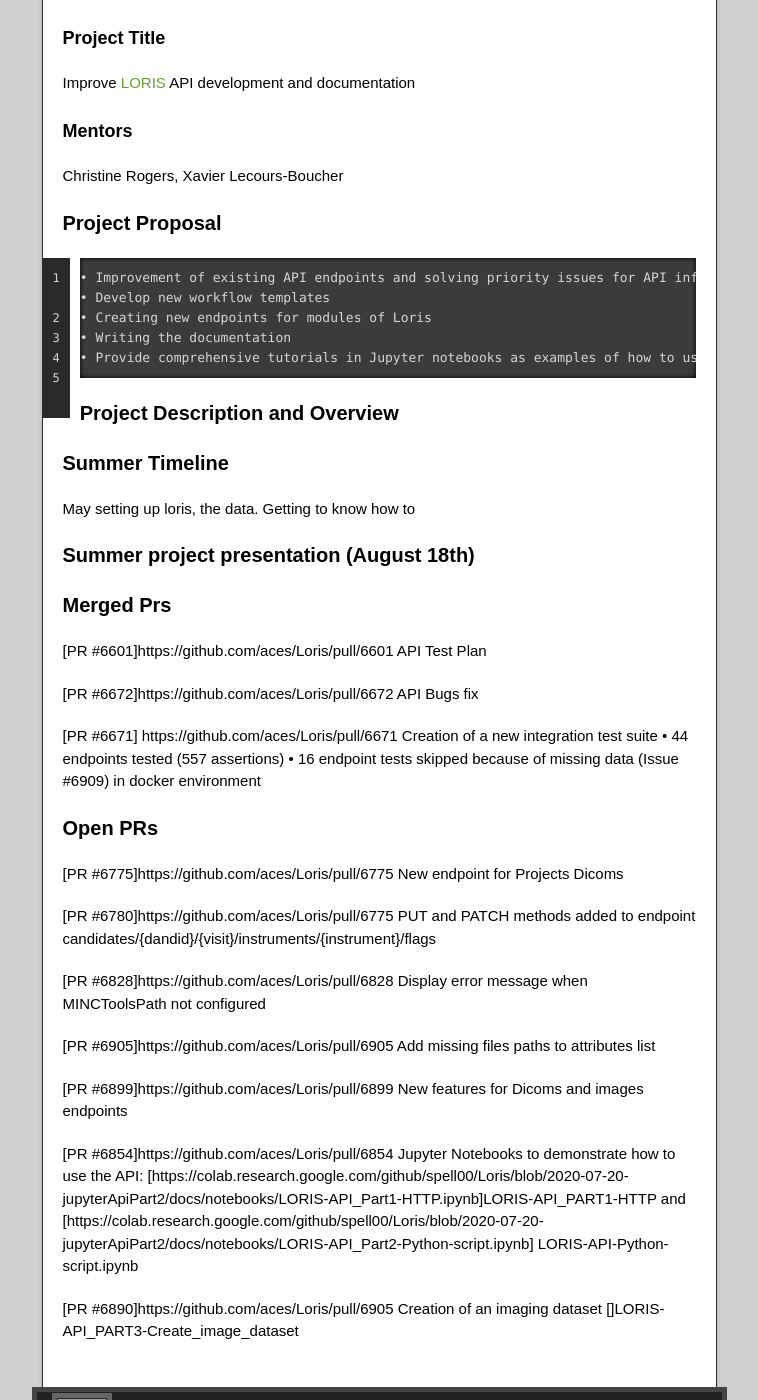
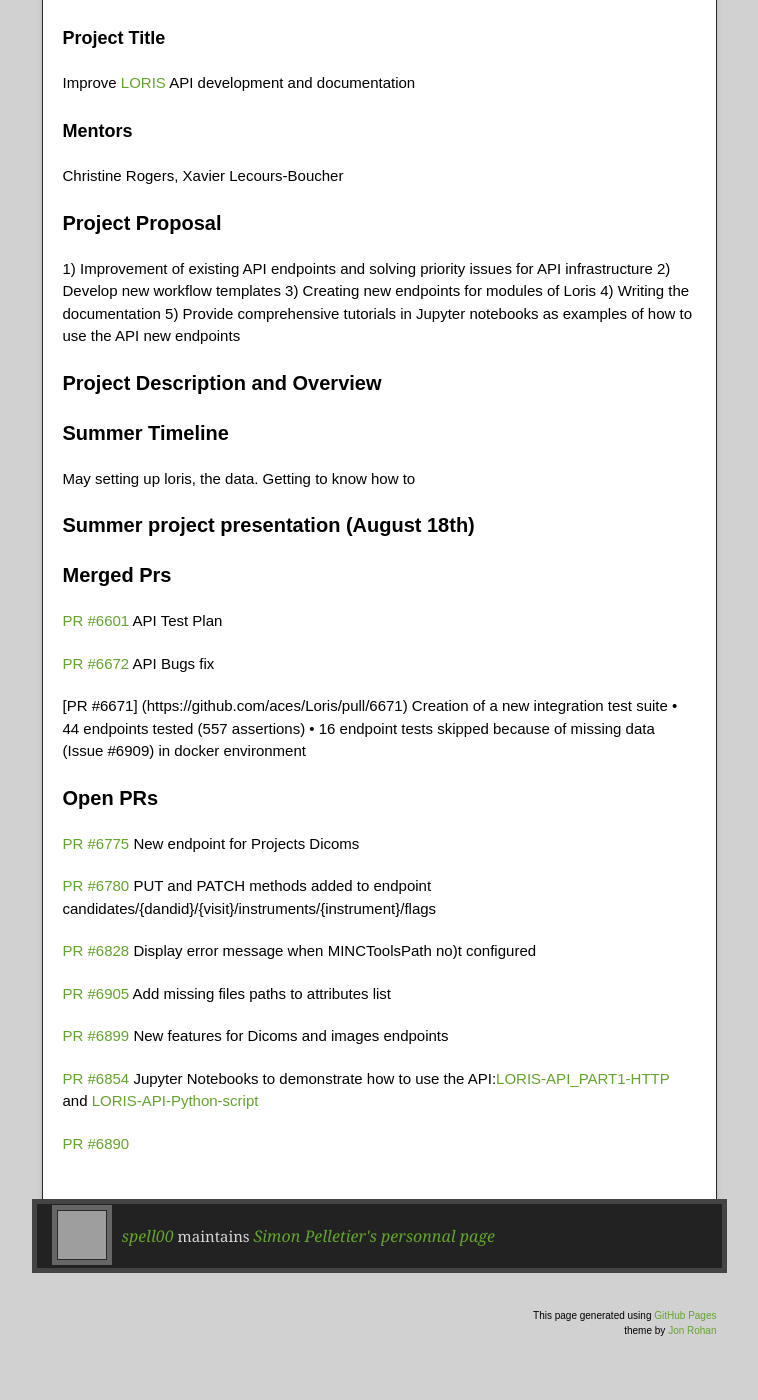
Before and after one commit to spell00/spell.github.io, a Jekyll site: the page built from pages/gsoc-2020.md, in a window 1280 px wide and 1400 px high, scrolled down 731 px. Shown: the whole window, without its empty margins (261-1019 px from the left). Built offline with Jekyll 4.4.1, drawn with Linux system fonts in a browser that asks for light colours; our own code applies the rules of GitHub Pages for plain Markdown files; part of the change alters nothing that is shown; grey boxes are pictures that could not be loaded.

Commit message:
new stuff

```diff
--- a/pages/gsoc-2020.md
+++ b/pages/gsoc-2020.md
@@ -21,11 +21,11 @@ Improve [LORIS](http://loris.ca/) API development and documentation
 Christine Rogers, Xavier Lecours-Boucher
 
 ### Project Proposal
-    • Improvement of existing API endpoints and solving priority issues for API infrastructure
-    • Develop new workflow templates
-    • Creating new endpoints for modules of Loris
-    • Writing the documentation
-    • Provide comprehensive tutorials in Jupyter notebooks as examples of how to use the API new endpoints
+1) Improvement of existing API endpoints and solving priority issues for API infrastructure
+2) Develop new workflow templates
+3) Creating new endpoints for modules of Loris
+4) Writing the documentation
+5) Provide comprehensive tutorials in Jupyter notebooks as examples of how to use the API new endpoints
 
 ### Project Description and Overview
 
@@ -43,27 +43,27 @@ setting up loris, the data. Getting to know how to
 
 ### Merged Prs
 
-[PR #6601]https://github.com/aces/Loris/pull/6601 API Test Plan
+[PR #6601](https://github.com/aces/Loris/pull/6601) API Test Plan
 
-[PR #6672]https://github.com/aces/Loris/pull/6672 API Bugs fix
+[PR #6672](https://github.com/aces/Loris/pull/6672) API Bugs fix
 
-[PR #6671] https://github.com/aces/Loris/pull/6671 Creation of a new integration test suite
+[PR #6671] (https://github.com/aces/Loris/pull/6671) Creation of a new integration test suite
     • 44 endpoints tested (557 assertions)
     • 16 endpoint tests skipped because of missing data (Issue #6909) in docker environment
 
 
 ### Open PRs
 
-[PR #6775]https://github.com/aces/Loris/pull/6775 New endpoint for Projects Dicoms
+[PR #6775](https://github.com/aces/Loris/pull/6775) New endpoint for Projects Dicoms
 
-[PR #6780]https://github.com/aces/Loris/pull/6775 PUT and PATCH methods added to endpoint candidates/{dandid}/{visit}/instruments/{instrument}/flags
+[PR #6780](https://github.com/aces/Loris/pull/6775) PUT and PATCH methods added to endpoint candidates/{dandid}/{visit}/instruments/{instrument}/flags
 
-[PR #6828]https://github.com/aces/Loris/pull/6828 Display error message when MINCToolsPath not configured
+[PR #6828](https://github.com/aces/Loris/pull/6828) Display error message when MINCToolsPath no)t configured
 
-[PR #6905]https://github.com/aces/Loris/pull/6905 Add missing files paths to attributes list
+[PR #6905](https://github.com/aces/Loris/pull/6905) Add missing files paths to attributes list
 
-[PR #6899]https://github.com/aces/Loris/pull/6899 New features for Dicoms and images endpoints
+[PR #6899](https://github.com/aces/Loris/pull/6899) New features for Dicoms and images endpoints
 
-[PR #6854]https://github.com/aces/Loris/pull/6854 Jupyter Notebooks to demonstrate how to use the API:  [https://colab.research.google.com/github/spell00/Loris/blob/2020-07-20-jupyterApiPart2/docs/notebooks/LORIS-API_Part1-HTTP.ipynb]LORIS-API_PART1-HTTP and [https://colab.research.google.com/github/spell00/Loris/blob/2020-07-20-jupyterApiPart2/docs/notebooks/LORIS-API_Part2-Python-script.ipynb] LORIS-API-Python-script.ipynb
+[PR #6854](https://github.com/aces/Loris/pull/6854) Jupyter Notebooks to demonstrate how to use the API:[LORIS-API\_PART1-HTTP](https://colab.research.google.com/github/spell00/Loris/blob/2020-07-20-jupyterApiPart2/docs/notebooks/LORIS-API_Part1-HTTP.ipynib) and [LORIS-API-Python-script](https://colab.research.google.com/github/spell00/Loris/blob/2020-07-20-jupyterApiPart2/docs/notebooks/LORIS-API_Part2-Python-script.ipynb)
 
-[PR #6890]https://github.com/aces/Loris/pull/6905 Creation of an imaging dataset []LORIS-API_PART3-Create_image_dataset
+[PR #6890](https://github.com/aces/Loris/pull/6905 Creation of an imaging dataset []LORIS-API_PART3-Create_image_dataset)
```
